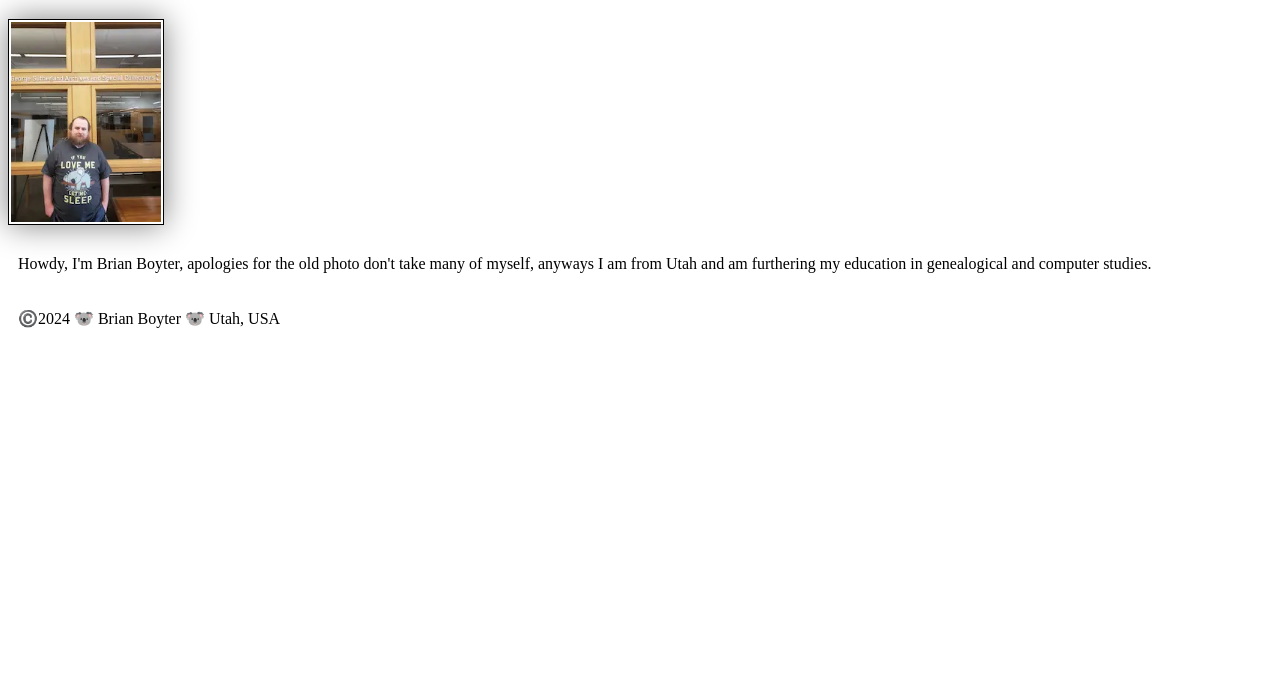
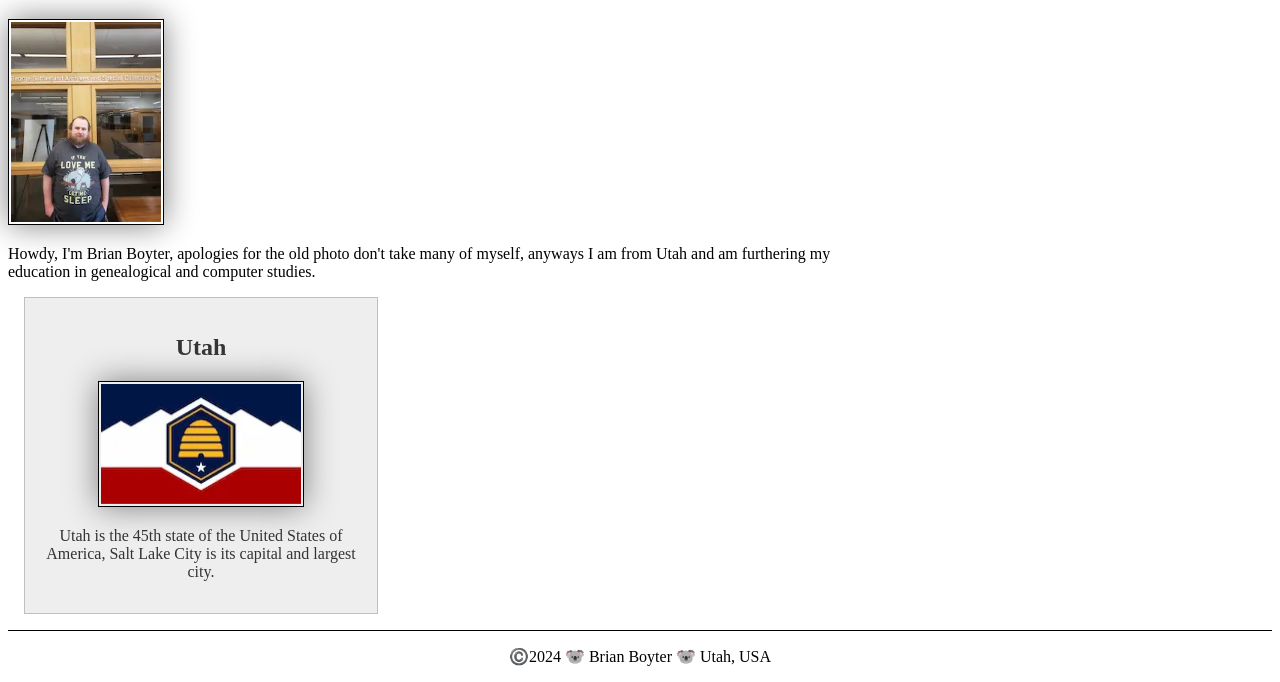
Before and after one commit to BrioyterBeams/wdd130, a plain HTML site: page index.html in a window 1280 px wide. Shown: the part 185-867 px from the top of the page. Before the commit the page ends 800 px from the top, so only its background shows below. Drawn offline with Linux system fonts and the light colour scheme.

Commit message:
W02: Enhancing Course Home Page

```diff
--- a/index.html
+++ b/index.html
@@ -4,6 +4,8 @@
     <meta charset="utf-8">
     <meta name="viewport" content="width=device-width,initial-scale=1.0">
     <title>Brian Jay Boyter | WDD 103</title>
+    <meta name="description" content="Brian Boyter, WDD 130, Learning to program.">
+    <meta name="author" content="Brian Boyter">
     <link rel="stylesheet" href="styles/styles.css">
 </head>
 <body>
@@ -18,6 +20,11 @@
         <img src="images/profile.webp" alt="Brian Jay Boyter" width="200">
         <p> Howdy, I'm Brian Boyter, apologies for the old photo don't take many of myself, anyways I am from Utah and am furthering my education in genealogical and computer studies.</p>
     </main>
+    <aside>
+        <h2>Utah</h2>
+        <img src="images/Flag_of_Utah.svg.webp" alt="Utah flag">
+        <p>Utah is the 45th state of the United States of America, Salt Lake City is its capital and largest city.</p>
+    </aside>
     <footer>
         <p>©️2024 🐨 Brian Boyter 🐨 Utah, USA</p>
     </footer>
--- a/styles/styles.css
+++ b/styles/styles.css
@@ -17,5 +17,31 @@ img {
     box-shadow: 0 0 30px gray;
 }
 p {
-    padding: 10px;
+    padding: 0;
 }
+main {
+    max-width: 840px;
+}
+main img {
+    width: 150px;
+    height: auto;
+    ...
+}
+aside {
+    width: 20rem;
+    margin: 1rem;
+    border: 1px solid rgba(0, 0, 0, 0.2);
+    padding: 1rem;
+    background-color: #eee;
+    color: #333;
+    text-align: center;
+}
+aside img {
+    width: 200px;
+    height: auto;
+}
+footer {
+    margin-top: 15px;
+    border-top: 1px solid #000;
+    text-align: center;
+}
```
Also changed, not shown: images/Flag_of_Utah.svg.webp (added).
